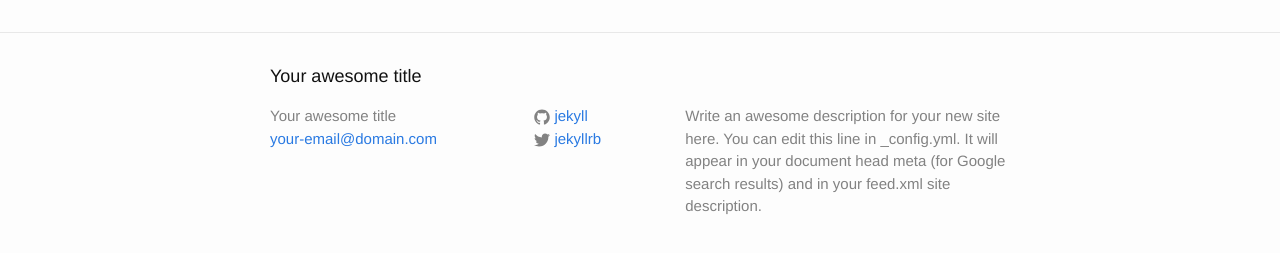
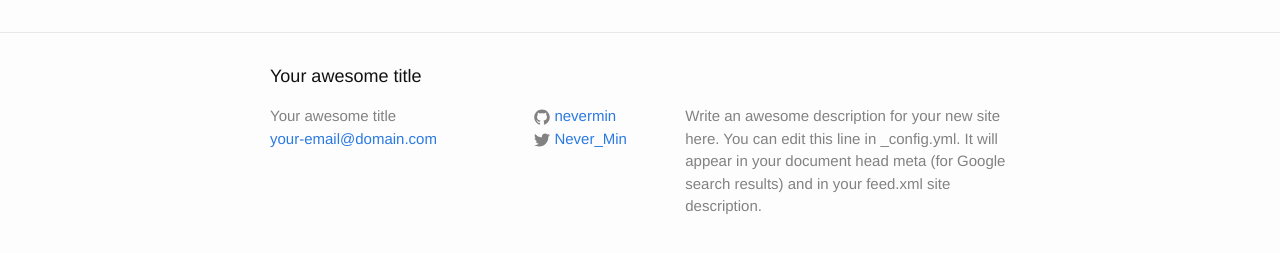
Before and after one commit to NeverMin/nevermin.github.io, a Jekyll site: the page built from index.html, in a window 1280 px wide. Shown: the part 264-517 px from the top of the page. Built offline with Jekyll 4.4.1, drawn with Linux system fonts in a browser that asks for light colours.

```diff
--- a/_config.yml
+++ b/_config.yml
@@ -14,8 +14,8 @@
   Google search results) and in your feed.xml site description.
 baseurl: "" # the subpath of your site, e.g. /blog
 url: "http://yourdomain.com" # the base hostname & protocol for your site
-twitter_username: jekyllrb
-github_username:  jekyll
+twitter_username: Never_Min
+github_username:  nevermin
 
 # Build settings
 markdown: kramdown
```
